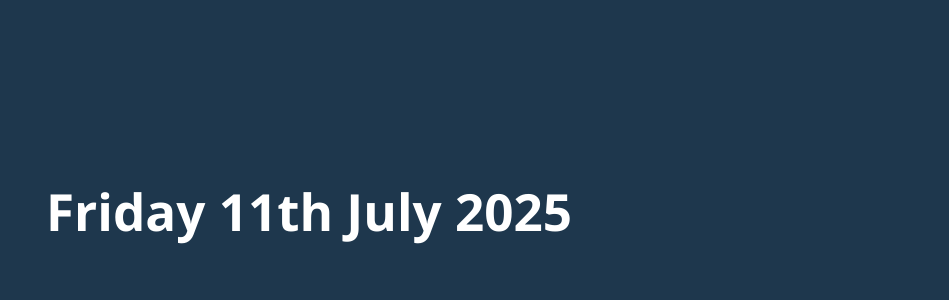
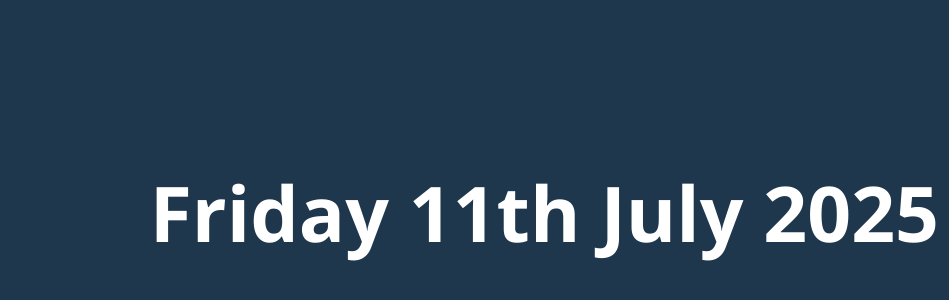
Before and after one commit to adlaidyson-ffp/DateWidget, a plain HTML site: page index.html in a window 1280 px wide. Shown: the part 188-488 px from the top of the page, without its empty margins (331-1280 px from the left). Drawn offline with nearby package versions, Linux system fonts and the light colour scheme.

Commit message:
Update index.html

```diff
--- a/index.html
+++ b/index.html
@@ -3,23 +3,30 @@
 <head>
   <meta charset="UTF-8" />
   <meta name="viewport" content="width=device-width, initial-scale=1" />
-  <title>Date Widget - London Time</title>
+  <title>Date Widget</title>
   <link href="https://fonts.googleapis.com/css2?family=Open+Sans:wght@400;600;700&display=swap" rel="stylesheet" />
   <style>
+    /* Reset all margins and paddings */
     html, body {
-      margin: 0; padding: 0px; height: 100%;
-      background: #1e374d;
+      margin: 0;
+      padding: 0;
+      height: 100%;
+      background-color: #1e374d;
       font-family: 'Open Sans', sans-serif;
-      display: flex; justify-content: center; align-items: center;
+      overflow: hidden; /* prevent scrollbars */
+      display: flex;
+      justify-content: flex-end; /* Align content to right horizontally */
+      align-items: center;        /* Center vertically */
       color: white;
-      text-align: center;
+      text-align: right;
     }
+
     #fullDateDisplay {
-      font-size: 4vw;
+      font-size: 6vw; /* Responsive font size */
       font-weight: 700;
-      max-width: 90vw;
-      line-height: 1.2;
       user-select: none;
+      padding: 0 10px; /* slight right padding */
+      white-space: nowrap; /* no wrapping */
     }
   </style>
 </head>
```
